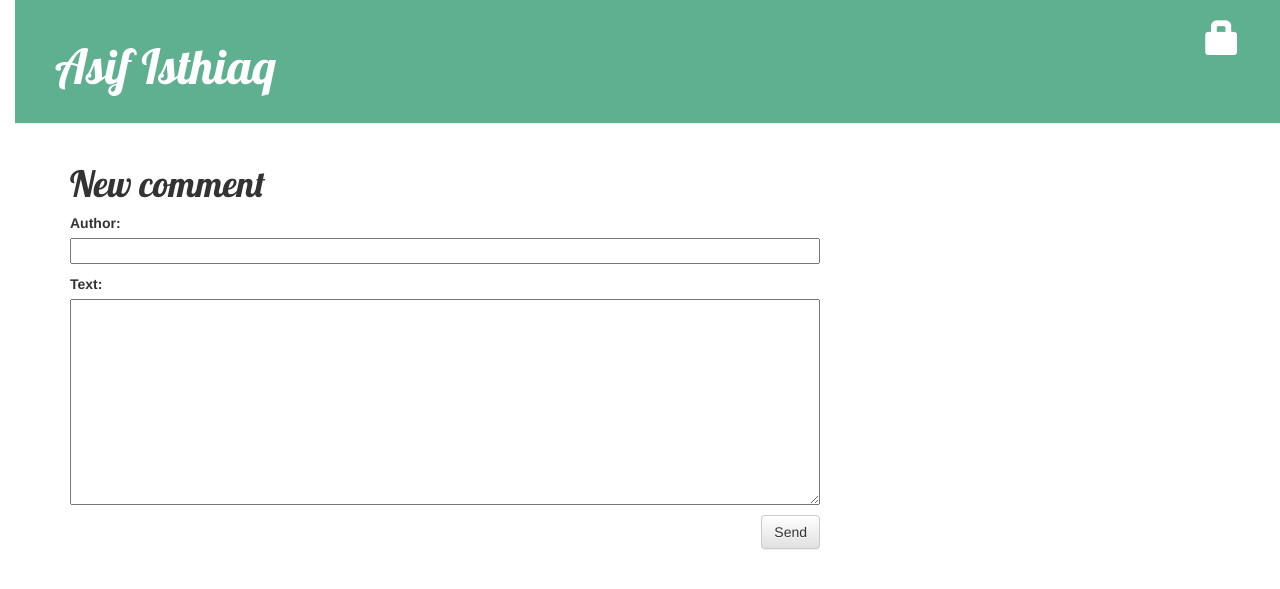
After one commit to asifisthiaq24/my-first-blog, a Django app: page /post/2/comment/ in a window 1280 px wide. The commit adds this page. Shown: the top 589 px of the page. Run offline with Django 3.2, Linux system fonts and the light colour scheme; data comes from the database, SQL or seed files in the repository; some libraries are stand-ins or nearby versions.

Commit message:
a lot of changes

```diff
--- a/blog/admin.py
+++ b/blog/admin.py
@@ -2,8 +2,9 @@
 # from __future__ import unicode_literals
 
 from django.contrib import admin
-from .models import Post
+from .models import Post, Comment
 
 # Register your models here.
 
 admin.site.register(Post)
+admin.site.register(Comment)
--- a/blog/forms.py
+++ b/blog/forms.py
@@ -1,9 +1,15 @@
 from django import forms
 
-from .models import Post
+from .models import Post, Comment
 
 class PostForm(forms.ModelForm):
 
     class Meta:
         model = Post
         fields = ('title', 'text',)
+
+class CommentForm(forms.ModelForm):
+
+    class Meta:
+        model = Comment
+        fields = ('author', 'text',)
--- a/blog/models.py
+++ b/blog/models.py
@@ -20,3 +20,20 @@ class Post(models.Model):
     def publish(self):
         self.published_date = timezone.now()
         self.save()
+
+    def approved_comments(self):
+        return self.comments.filter(approved_comment=True)
+
+class Comment(models.Model):
+    post = models.ForeignKey('blog.Post', on_delete=models.CASCADE, related_name='comments')
+    author = models.CharField(max_length=200)
+    text = models.TextField()
+    created_date = models.DateTimeField(default=timezone.now)
+    approved_comment = models.BooleanField(default=False)
+
+    def approve(self):
+        self.approved_comment = True
+        self.save()
+
+    def __str__(self):
+        return self.text
--- a/blog/static/css/blog.css
+++ b/blog/static/css/blog.css
@@ -1,14 +1,17 @@
 h1 a, h2 a {
-    color: #C25100;
+    color:  #5eb091;
     font-family: 'Lobster';
 }
 body {
     padding-left: 15px;
 }
 .page-header {
-    background-color: #C25100;
+    background-color: #5eb091;
     margin-top: 0;
     padding: 20px 20px 20px 40px;
+}
+.comment {
+    margin: 20px 0px 20px 20px;
 }
 
 .page-header h1, .page-header h1 a, .page-header h1 a:visited, .page-header h1 a:active {
--- /dev/null
+++ b/blog/templates/blog/add_comment_to_post.html
@@ -0,0 +1,9 @@
+{% extends 'blog/base.html' %}
+
+{% block content %}
+    <h1>New comment</h1>
+    <form method="POST" class="post-form">{% csrf_token %}
+        {{ form.as_p }}
+        <button type="submit" class="save btn btn-default">Send</button>
+    </form>
+{% endblock %}
--- a/blog/templates/blog/post_list.html
+++ b/blog/templates/blog/post_list.html
@@ -6,8 +6,9 @@
     <div class="date">
         {{ post.published_date }}
     </div>
-            <h2><a href="{% url 'post_detail' pk=post.pk %}">{{ post.title }}</a></h2>
+    <h1><a href="{% url 'post_detail' pk=post.pk %}">{{ post.title }}</a></h1>
     <p>{{ post.text|linebreaksbr }}</p>
+    <a style="color:grey" href="{% url 'post_detail' pk=post.pk %}">Comments: {{ post.approved_comments.count }}</a>
 </div>
 {% endfor %}
-{% endblock %}
+{% endblock content %}
--- a/blog/urls.py
+++ b/blog/urls.py
@@ -6,7 +6,10 @@ urlpatterns = [
     url('^post/(?P<pk>[0-9]+)/$', views.post_detail, name='post_detail'),
     url('^post/(?P<pk>[0-9]+)/edit/$', views.post_edit, name='post_edit'),
     url('^post/new/$', views.post_new, name='post_new'),
-    url('drafts/', views.post_draft_list, name='post_draft_list'),
-    url('post/(?P<pk>[0-9]+)/publish/', views.post_publish, name='post_publish'),
-    url('post/(?P<pk>[0-9]+)/remove/', views.post_remove, name='post_remove'),
+    url('^drafts/$', views.post_draft_list, name='post_draft_list'),
+    url('^post/(?P<pk>[0-9]+)/publish/$', views.post_publish, name='post_publish'),
+    url('^post/(?P<pk>[0-9]+)/remove/$', views.post_remove, name='post_remove'),
+    url('^post/(?P<pk>[0-9]+)/comment/$', views.add_comment_to_post, name='add_comment_to_post'),
+    url('^comment/(?P<pk>[0-9]+)/approve/$', views.comment_approve, name='comment_approve'),
+    url('^comment/(?P<pk>[0-9]+)/remove/$', views.comment_remove, name='comment_remove'),
 ]
--- a/blog/views.py
+++ b/blog/views.py
@@ -1,7 +1,7 @@
 from django.shortcuts import render, get_object_or_404,redirect
-from .models import Post
+from .models import Post, Comment
 from django.utils import timezone
-from .forms import PostForm
+from .forms import PostForm, CommentForm
 from django.contrib.auth.decorators import login_required
 
 # Create your views here.
@@ -54,3 +54,28 @@ def post_remove(request, pk):
     post = get_object_or_404(Post, pk=pk)
     post.delete()
     return redirect('post_list')
+
+def add_comment_to_post(request, pk):
+    post = get_object_or_404(Post, pk=pk)
+    if request.method == "POST":
+        form = CommentForm(request.POST)
+        if form.is_valid():
+            comment = form.save(commit=False)
+            comment.post = post
+            comment.save()
+            return redirect('post_detail', pk=post.pk)
+    else:
+        form = CommentForm()
+    return render(request, 'blog/add_comment_to_post.html', {'form': form})
+
+@login_required
+def comment_approve(request, pk):
+    comment = get_object_or_404(Comment, pk=pk)
+    comment.approve()
+    return redirect('post_detail', pk=comment.post.pk)
+
+@login_required
+def comment_remove(request, pk):
+    comment = get_object_or_404(Comment, pk=pk)
+    comment.delete()
+    return redirect('post_detail', pk=comment.post.pk)
```
Also changed, not shown: blog/templates/blog/post_detail.html (+21 -0 lines), blog/templates/blog/post_draft_list.html (+4 -4 lines), blog/migrations/0002_comment.py (added). Lines whose indentation alone changed are shown as unchanged.
